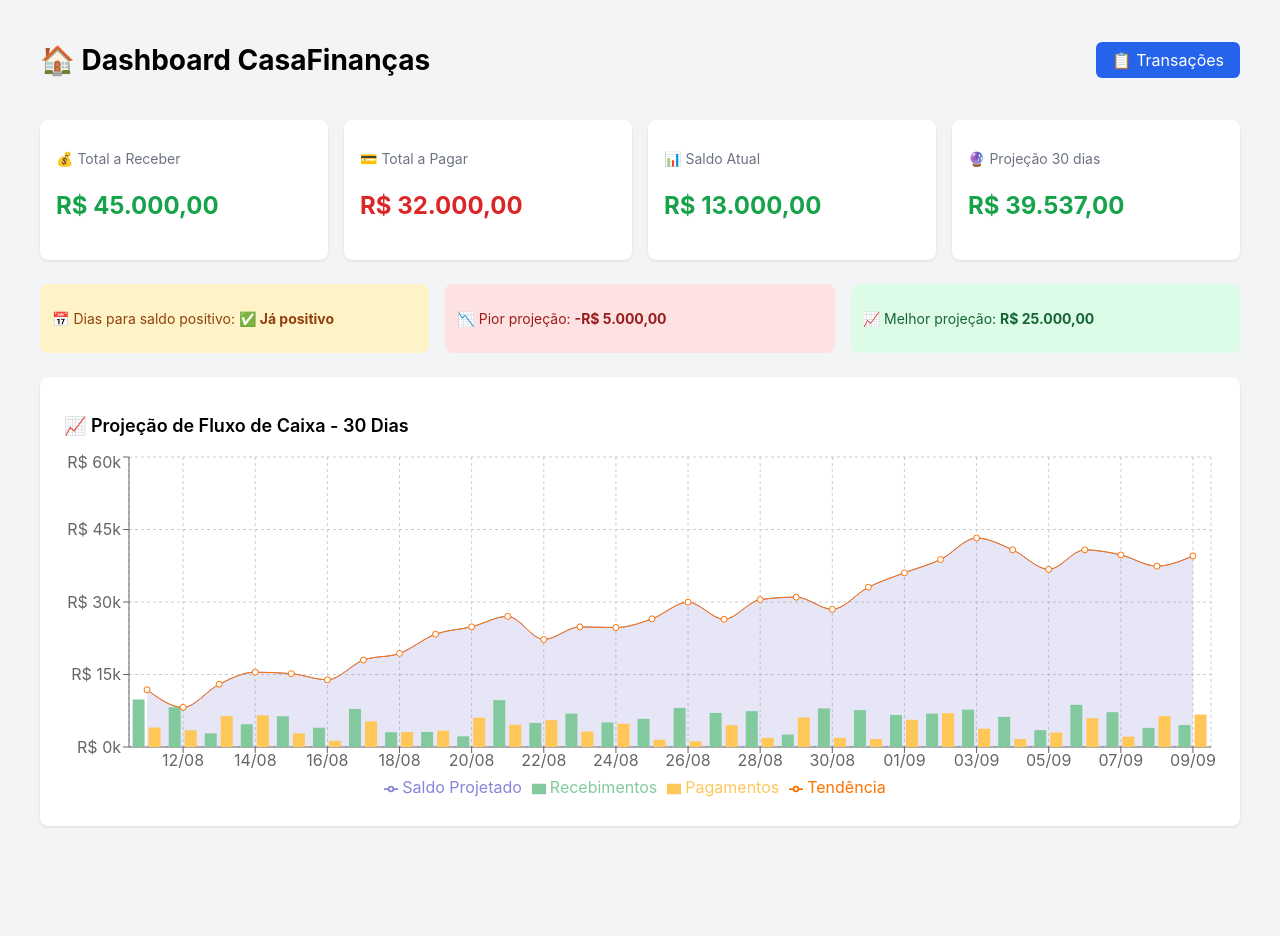
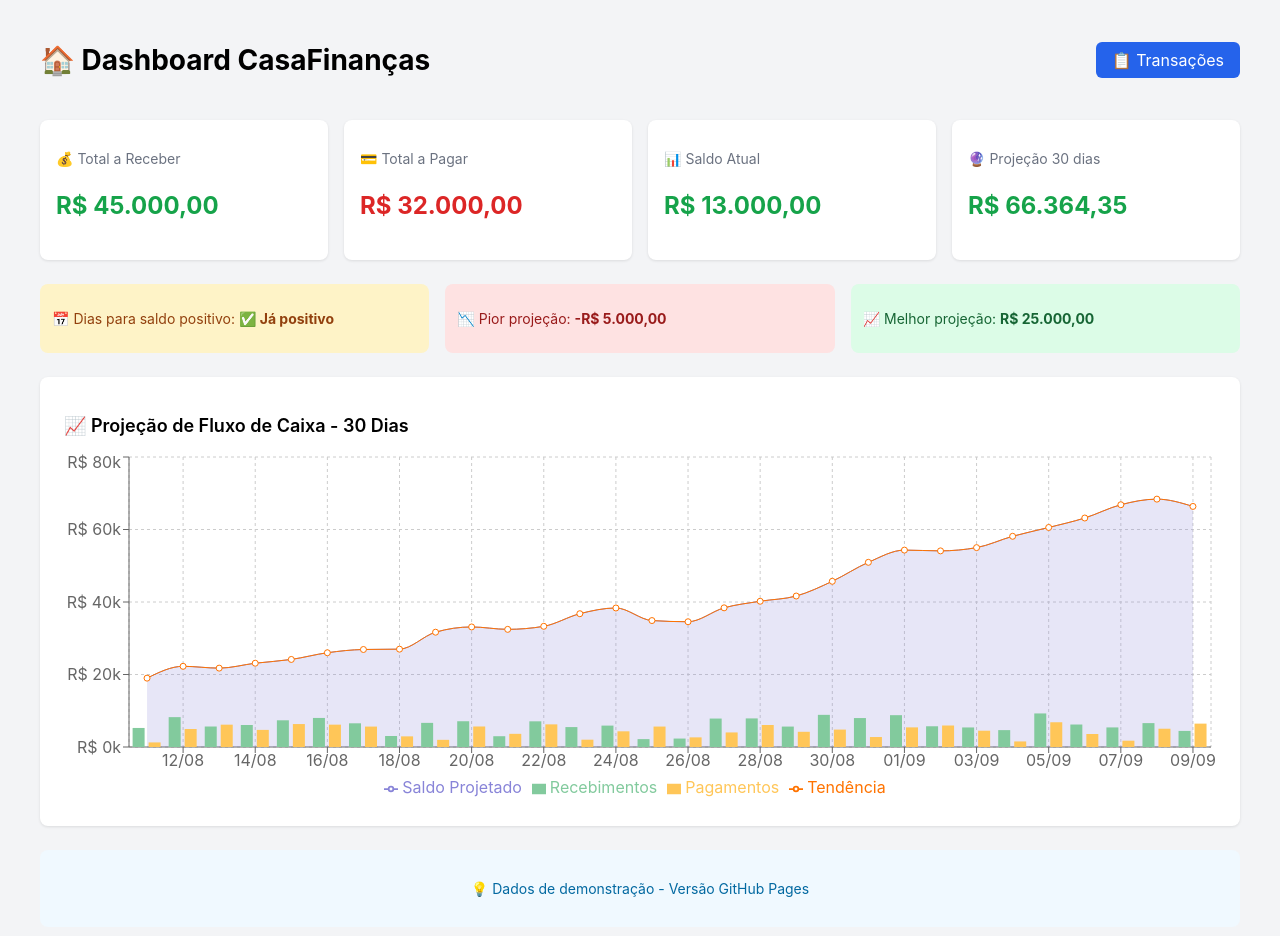
Before and after one commit to rodrigodeap/casafinancas, a React (Create React App) app in the folder frontend/: page / in a window 1280 px wide. Shown: the top 936 px of the page. Before the commit the page ends 850 px from the top, so only its background shows below. Built offline with nearby package versions, Linux system fonts and the light colour scheme; no server answers.

Commit message:
Refactor Dashboard to use mock data instead of API
Removed axios dependency and fetchData function. Implemented mock data generation with a simulated delay.

```diff
--- a/frontend/src/pages/Dashboard.js
+++ b/frontend/src/pages/Dashboard.js
@@ -1,10 +1,9 @@
 import React, { useState, useEffect } from 'react';
-import axios from 'axios';
 import {
   ComposedChart, Line, XAxis, YAxis, CartesianGrid,
   Tooltip, Legend, Area, Bar, ResponsiveContainer
 } from 'recharts';
-import { format, parseISO } from 'date-fns';
+import { format, parseISO, addDays } from 'date-fns';
 import { ptBR } from 'date-fns/locale';
 
 const Dashboard = () => {
@@ -12,19 +11,12 @@ const Dashboard = () => {
   const [loading, setLoading] = useState(true);
 
   useEffect(() => {
-    fetchData();
+    // Dados mockados - funciona sem backend
+    setTimeout(() => {
+      setData(createMockData());
+      setLoading(false);
+    }, 1000);
   }, []);
-
-  const fetchData = async () => {
-    try {
-      const response = await axios.get('/api/dashboard/projections');
-      setData(response.data);
-    } catch (error) {
-      console.error('Erro:', error);
-      setData(createMockData());
-    }
-    setLoading(false);
-  };
 
   const createMockData = () => {
     const projections = [];
@@ -33,15 +25,18 @@ const Dashboard = () => {
     now.setHours(0, 0, 0, 0);
 
     for (let i = 0; i < 30; i++) {
-      const date = new Date(now);
-      date.setDate(date.getDate() + i);
-      balance += Math.random() * 10000 - 5000;
+      const date = addDays(now, i);
+      // Simular flutuações realistas
+      const receivables = Math.random() * 8000 + 2000;
+      const payables = Math.random() * 6000 + 1000;
+      balance += receivables - payables;
+
       projections.push({
         date: date.toISOString(),
-        balance: Math.round(balance),
-        receivables: Math.round(Math.random() * 8000 + 2000),
-        payables: Math.round(Math.random() * 6000 + 1000),
-        projectedBalance: Math.round(balance),
+        balance: Math.round(balance * 100) / 100,
+        receivables: Math.round(receivables * 100) / 100,
+        payables: Math.round(payables * 100) / 100,
+        projectedBalance: Math.round(balance * 100) / 100,
       });
     }
 
@@ -160,6 +155,12 @@ const Dashboard = () => {
           </ComposedChart>
         </ResponsiveContainer>
       </div>
+
+      <div style={{ marginTop: '24px', padding: '16px', background: '#f0f9ff', borderRadius: '8px', textAlign: 'center' }}>
+        <p style={{ color: '#0369a1', fontSize: '14px' }}>
+          💡 Dados de demonstração - Versão GitHub Pages
+        </p>
+      </div>
     </div>
   );
 };
```
